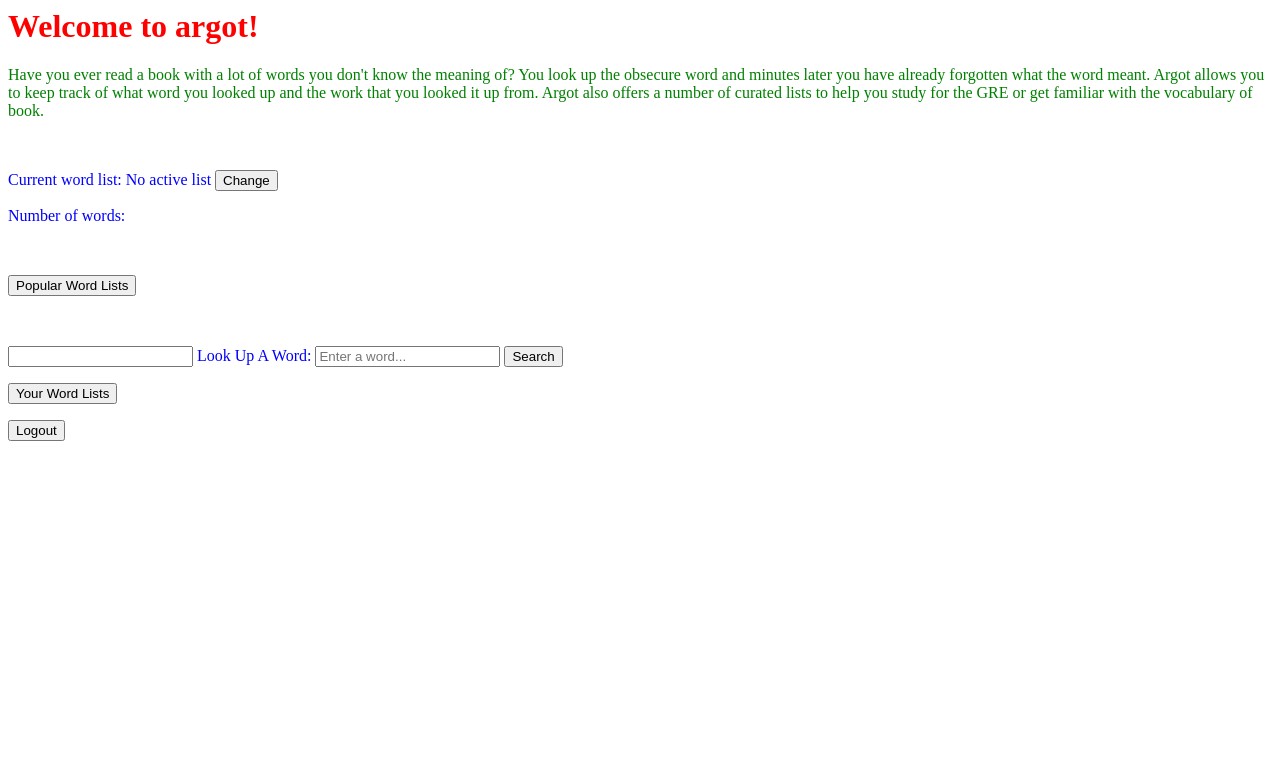
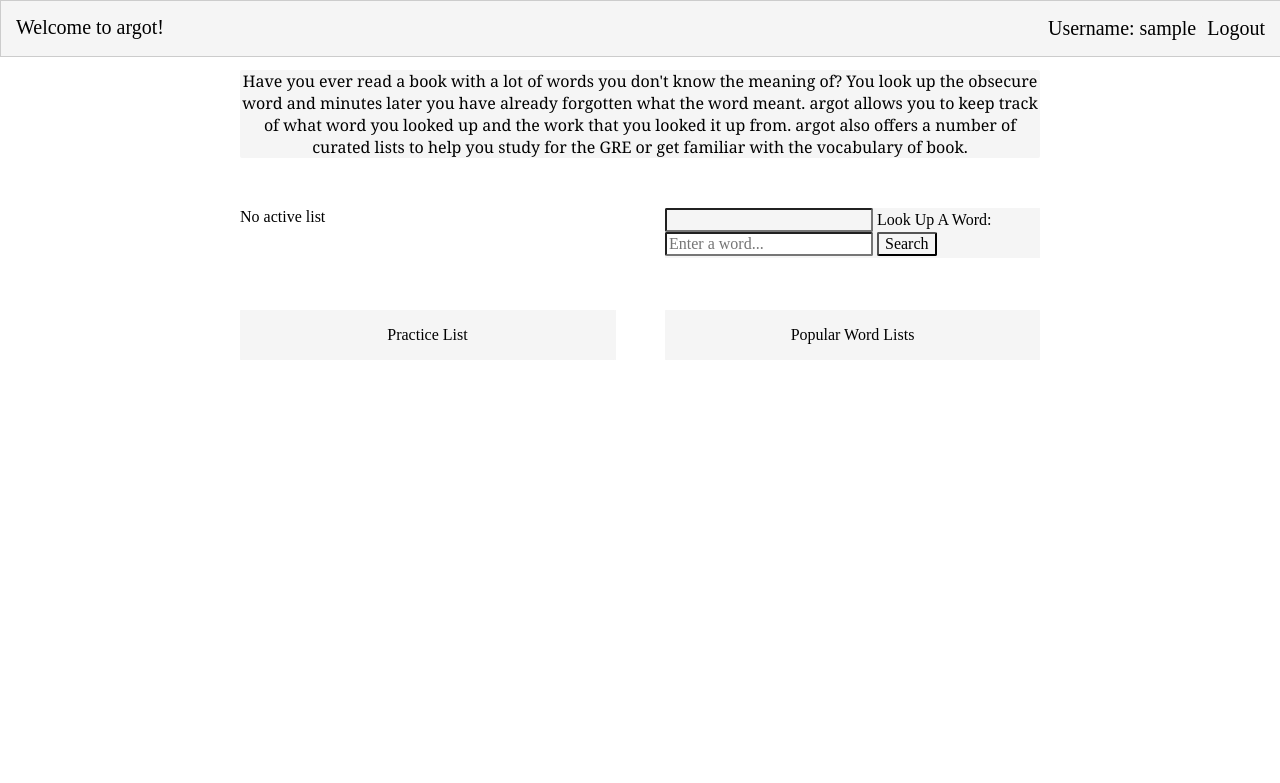
Before and after one commit to imcinerney/argot, a Django app: template dictionary/templates/argot/home.html in a window 1280 px wide. Shown: the top 783 px of the page. Run offline with Django 3.2, Linux system fonts and the light colour scheme; the template is opened without the code that fills it: values that come from a table or form of the project are taken from there, others are empty; the visitor is signed in with stand-in values (Sample User, id 1); parts of the project's set-up code (start-up, migrations or seed data) failed here and were passed over.

Commit message:
First pass at making the home page look nice

```diff
--- /dev/null
+++ b/dictionary/static/argot/main_style.css
@@ -0,0 +1,94 @@
+body {
+  margin: 0px;
+}
+
+.header {
+  border: 1px solid #ccc;
+  align-items: center;
+  position: fixed;
+  width: 100%;
+  top: 0px;
+  background: #F5F5F5;
+  text-align: center;
+  padding: 15px;
+}
+
+.welcome_msg {
+  float: left;
+  margin-left: auto;
+  margin-right: auto;
+  padding: 0px;
+  font-size: 20px;
+}
+
+div#login_status {
+  float: right;
+  padding-right: 25px;
+  text-align: left;
+  font-size: 20px;
+}
+
+.content {
+  margin: 70px;
+  margin-left: auto;
+  margin-right: auto;
+  width: 50em;
+  outline: 0px;
+}
+
+button {
+  font-family: "Montserrat";
+  background-color: #F5F5F5;
+  font-size: 1em;
+  border-radius: 2px;
+  border: none;
+}
+
+input {
+  font-family: "Montserrat";
+  background-color: #F5F5F5;
+  font-size: 1em;
+  border-radius: 2px;
+}
+
+input#search {
+  background-color: #FFFFFF !important;
+}
+
+button:focus {
+  outline: 0;
+}
+
+.btn:focus {
+  outline: 0;
+}
+
+.btn:hover {
+  cursor: pointer;
+  shadow: 2px 2px;
+  background-color: #F89900;
+}
+
+p#introduction {
+  font-family: "Georgia";
+  text-align: center;
+  background-color: #F5F5F5;
+  border-radius: 2px;
+}
+
+.side_left {
+  width: 375px;
+  height: 50px;
+  padding-right: 1px;
+  float: left;
+  background-color: #F5F5F5;
+}
+
+.side_right {
+  width: 375px;
+  height: 50px;
+  float: right;
+  background-color: #F5F5F5;
+}
+
+/*# sourceMappingURL=main_style.css.map */
--- /dev/null
+++ b/dictionary/static/argot/main_style.scss
@@ -0,0 +1,101 @@
+$colors: (
+  background: #E0E0F0,
+  primary: #F5F5F5,
+  accent: #FFF6BB,
+  dark-green: #00b300,
+  white: #FFFFFF
+);
+
+
+body {
+  margin: 0px;
+}
+
+.header {
+  border:1px solid #ccc;
+  align-items: center;
+  position: fixed;
+  width: 100%;
+  top: 0px;
+  background: map-get($colors, primary);
+  text-align: center;
+  padding: 15px;
+}
+
+.welcome_msg {
+  float: left;
+  margin-left: auto;
+  margin-right: auto;
+  padding: 0px;
+  font-size: 20px;
+}
+
+div#login_status {
+  float: right;
+  // margin-right: 100px;
+  padding-right: 25px;
+  text-align: left;
+  font-size: 20px;
+}
+
+.content{
+  margin: 70px;
+  margin-left: auto;
+  margin-right: auto;
+  width: 50em;
+  outline: 0px;
+  // background-color: map-get($colors, background);
+}
+
+button {
+    font-family: 'Montserrat';
+    background-color: map-get($colors, primary);
+    font-size: 1em;
+    border-radius: 2px;
+    border: none;
+}
+
+input {
+  font-family: 'Montserrat';
+  background-color: map-get($colors, primary);
+  font-size: 1em;
+  border-radius: 2px;
+}
+
+input#search {
+  background-color: map-get($colors, white) !important;
+}
+
+button:focus {outline:0;}
+
+.btn:focus {outline:0;}
+
+
+.btn:hover {
+  cursor: pointer;
+  shadow: 2px 2px;
+  background-color: #F89900;
+}
+
+
+p#introduction {
+  font-family: 'Georgia';
+    text-align: center;
+    background-color: map-get($colors, primary);
+    border-radius: 2px;
+}
+
+.side_left {
+  width: 375px;
+  height: 50px;
+  padding-right: 1px;
+  float: left;
+  background-color: map-get($colors, primary);
+}
+
+.side_right {
+  width: 375px;
+  height: 50px;
+  float: right;
+  background-color: map-get($colors, primary);
+}
--- a/dictionary/templates/argot/home.html
+++ b/dictionary/templates/argot/home.html
@@ -1,42 +1,54 @@
 {% load static %}
 
 <link rel="stylesheet" type="text/css"
-      href="{% static 'argot/style.css' %}">
+      href="{% static 'argot/main_style.css' %}">
 
 
-<h1>Welcome to argot!</h1>
-
-<p>Have you ever read a book with a lot of words you don't know the meaning of?
+<div class='header' align='center'>
+  <div class='welcome_msg'>Welcome to argot!</div>
+  <div id='login_status'>Username: {{user.username}}
+    <a href="/user_logout"><button class='btn'>Logout</button></a>
+  </div>
+</div>
+<div class='content'>
+<p id='introduction' class='about' align='center'>Have you ever read a book with a lot of words you don't know the meaning of?
    You look up the obsecure word and minutes later you have already forgotten
-   what the word meant. Argot allows you to keep track of what word you looked
-   up and the work that you looked it up from. Argot also offers a number of
+   what the word meant. argot allows you to keep track of what word you looked
+   up and the work that you looked it up from. argot also offers a number of
    curated lists to help you study for the GRE or get familiar with the
-   vocabulary of book.
+   vocabulary of book.</p>
    <p>&nbsp;</p>
+   <div class='word_list_info'>
      {% if user.is_authenticated %}
-      Current word list:
           {% if user.profile.active_word_list == None %}
             No active list
           {% else %}
+        <div class='side_left'>
+          Current word list:
         <a href='/dictionary/word_list/{{user.profile.active_word_list.id}}'>
           {{user.profile.active_word_list}}  </a>
-        {% endif %}
-      <a href='/dictionary/word_list/view_user_word_lists'><button>Change</button></a>
           <p></p>
           Number of words: {{user.profile.active_word_list.word_list_length}}
+        </div>
+          {% endif %}
+        <div class='side_right'>
+          <form action='' method='GET'>
+          {{form.search_term}} Look Up A Word: <input type="text" id="search"  name="search_term" placeholder="Enter a word..."/>
+          <input type="submit" class='btn' value='Search'/>
+          </form>
+        </div>
         <p>&nbsp;</p>
+        <p>&nbsp;</p>
+        <div class='side_left'>
+          <a href='/dictionary/word_list/{{user.profile.active_word_list.id}}/play_game'><button class='btn side_right'>Practice List</button></a>
+        </div>
+        <div class='side_right'>
+          <a href='/top_word_lists'><button class='btn side_right'>Popular Word Lists</button></a>
+        </div>
      {% endif %}
-   <a href='/top_word_lists'><button>Popular Word Lists</button></a>
+   </div>
    <p>&nbsp;</p>
-   <form action='' method='GET'>
-   {{form.search_term}} Look Up A Word: <input type="text" name="search_term" placeholder="Enter a word..."/>
-   <input type="submit" value='Search'/>
-   </form>
-   {% if user.is_authenticated %}
-   <a href="/dictionary/word_list/view_user_word_lists"><button>Your Word Lists</button></a>
-   <p></p>
-   <a href="/user_logout"><button>Logout</button></a>
-   {% else %}
+   {% if not user.is_authenticated %}
      <form method='POST' action="{% url 'user_login' %}">
        {% csrf_token %}
 
@@ -49,4 +61,5 @@
       <p>Haven't made an account yet? Sign up <a href="/register"> here</a></p>
  {% endif %}
 
-</p>
+</div>
+<p></P>
```
Lines whose indentation alone changed are shown as unchanged.
